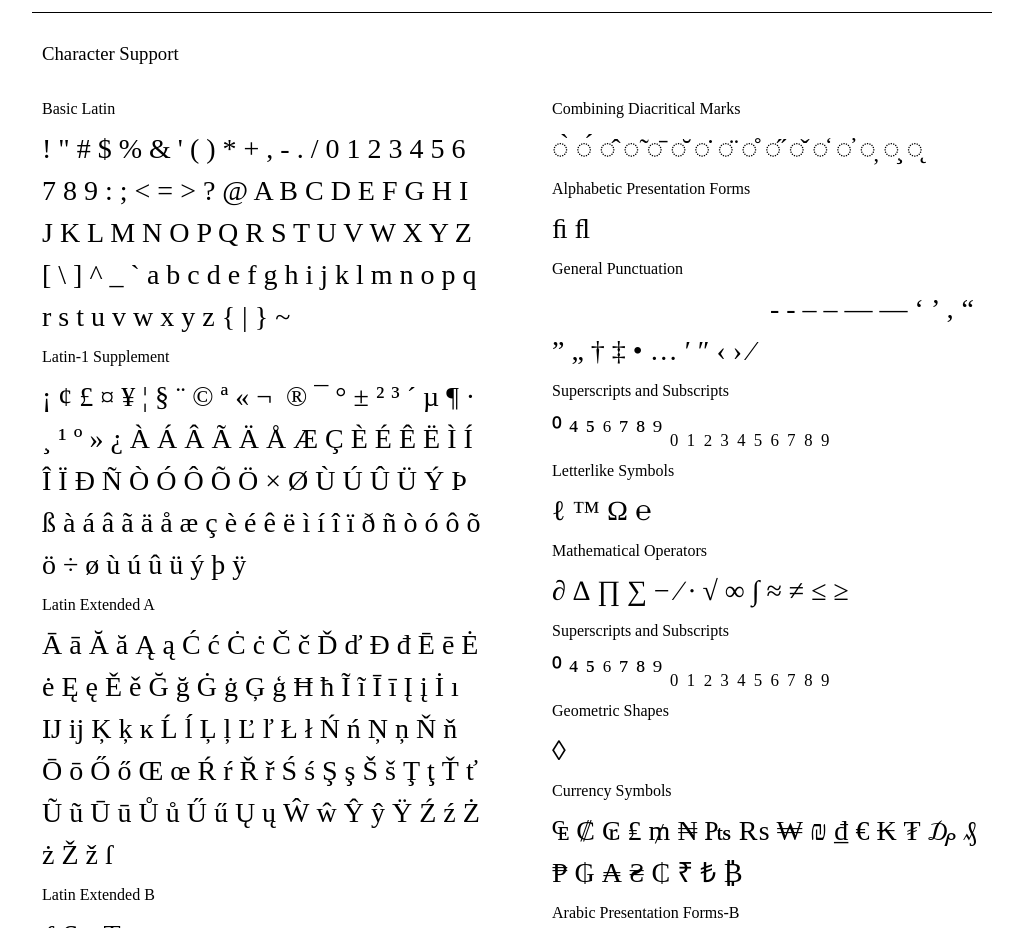
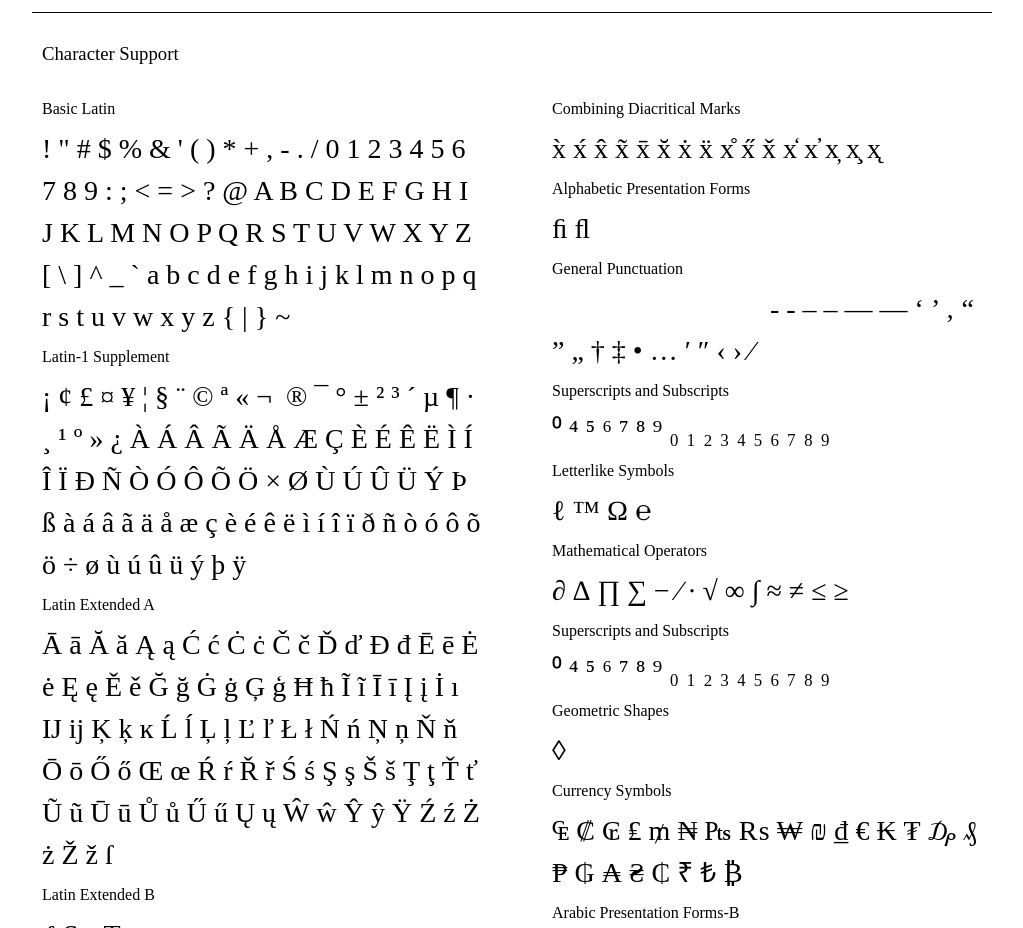
Before and after one commit to daltonmaag/scope-one, a plain HTML site: page index.html in a window 1280 px wide. Shown: the part 840-1768 px from the top of the page, without its empty margins (128-1151 px from the left). Drawn offline with Linux system fonts and the light colour scheme; a web font is replaced by a local one.

Commit message:
index.html: use x instead of U+25CC since it’s not in the font

```diff
--- a/index.html
+++ b/index.html
@@ -50,7 +50,7 @@
 				</div>
 				<div class="sectionRight">
 					<h4 id="subHeadings">Combining Diacritical Marks</h4>
-					<p>&#x25cc̀ &#x25cc;́ &#x25cc;̂ &#x25cc;̃ &#x25cc;̄ &#x25cc;̆ &#x25cc;̇ &#x25cc;̈ &#x25cc;̊ &#x25cc;̋ &#x25cc;̌ &#x25cc;̒ &#x25cc;̕ &#x25cc;̦ &#x25cc;̧ &#x25cc;̨ </p>
+					<p>x̀ x́ x̂ x̃ x̄ x̆ ẋ ẍ x̊ x̋ x̌ x̒ x̕ x̦ x̧ x̨ </p>
 					<h4 id="subHeadings">Alphabetic Presentation Forms</h4>
 					<p>ﬁ ﬂ</p>
 					<h4 id="subHeadings">General Punctuation</h4>
```
